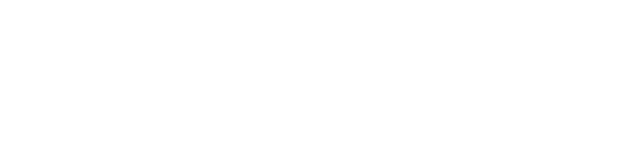
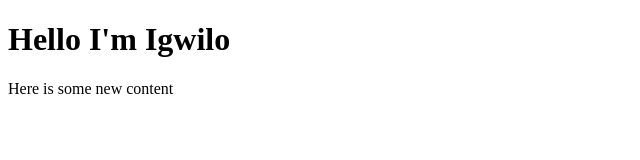
Before and after one commit to igwilodumebi/Ist-Project, a plain HTML site: page Index.html in a window 1280 px wide. Shown: the whole page, without its empty margins (0-640 px from the left). Drawn offline with Linux system fonts and the light colour scheme.

Commit message:
Added content to index.html

```diff
--- a/Index.html
+++ b/Index.html
@@ -7,6 +7,7 @@
     <title>Document</title>
 </head>
 <body>
-
+    <h1>Hello I'm Igwilo</h1>
+    <p>Here is some new content</p>
 </body>
 </html>
```
